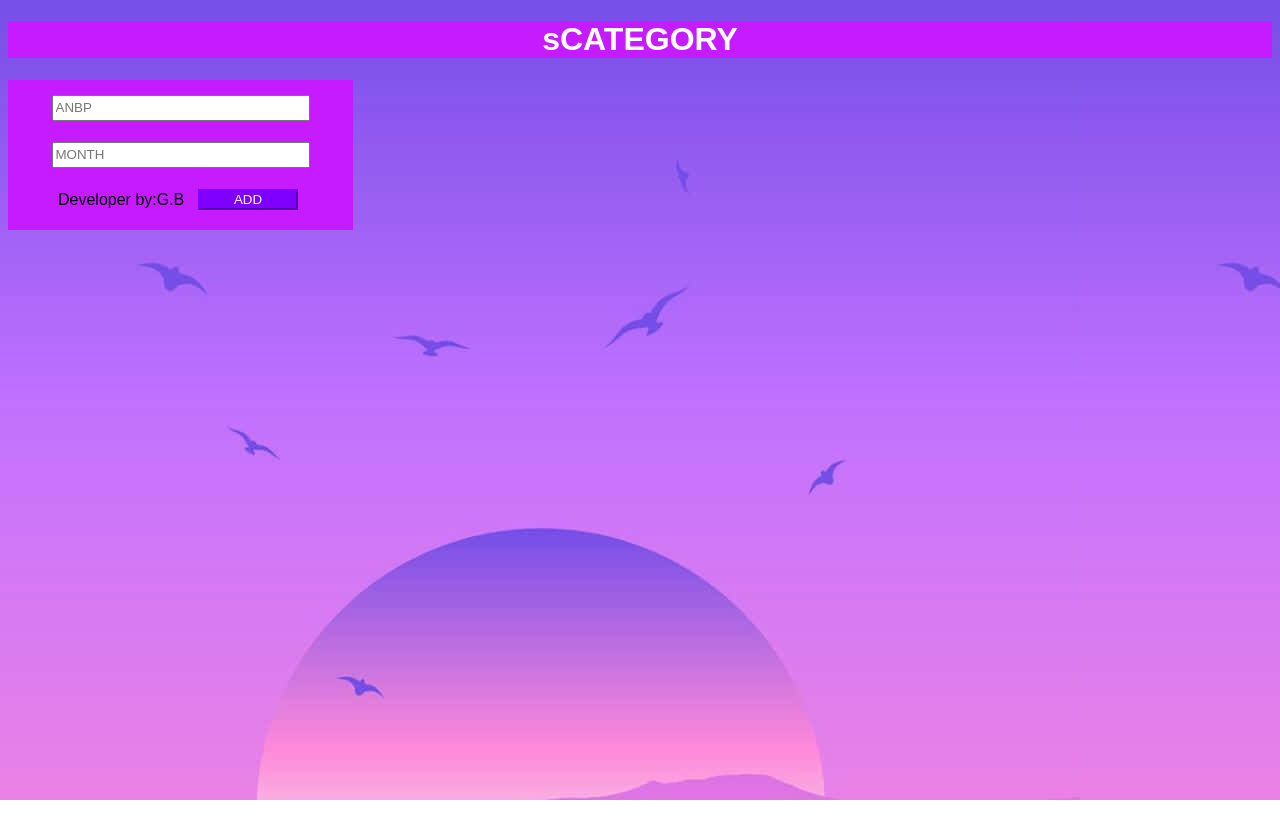
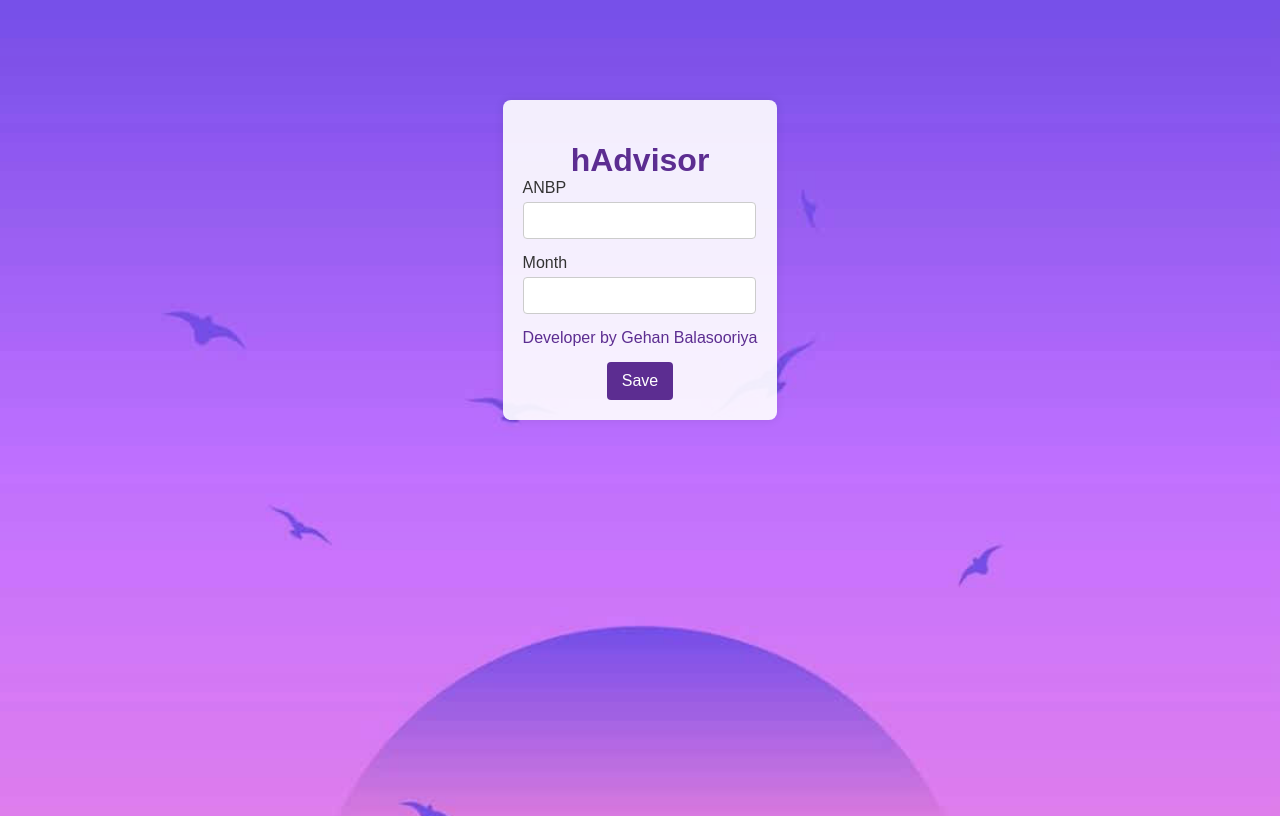
Before and after one commit to Gehanbalasooriya/scategory, a plain HTML site: page index.html in a window 1280 px wide. Drawn offline with Linux system fonts and the light colour scheme.

Commit message:
Update index.html

```diff
--- a/index.html
+++ b/index.html
@@ -3,7 +3,7 @@
 <head>
     <meta charset="UTF-8">
     <meta name="viewport" content="width=device-width, initial-scale=1.0">
-    <title>SOFTLOGIC CATEGORY</title>
+    <title>hAdvisor Login</title>
     <script>
         function addNumbers() {
             var num1 = parseFloat(document.getElementById("num1").value);
@@ -54,89 +54,107 @@
 
         }
     </script>
-
 <style>
 
-body{
-    background-image: url(pic.png);
+body {
+    margin: 0;
+    padding: 0;
+    box-sizing: border-box;
+    font-family: Arial, sans-serif;
+    background: url('pic.png');
+    background-size: cover;
 }
 
-h1{
-    font-family: arial;
-    background-color: #c61aff;
-    color: #ffffff;
+.login-container {position: relative;
+    display: flex;
+    justify-content: center;
+    align-items: center;
+    height: 100vh;
+    bottom: 140px;
 }
 
-#num1{position: relative;
-    width: 250px;
-    height: 20px;
-    top: 15px;
+.login-box {
+    background-color: rgba(255, 255, 255, 0.9);
+    padding: 20px;
+    border-radius: 8px;
+    box-shadow: 0 0 10px rgba(0, 0, 0, 0.1);
+    text-align: center;
+}
 
+.login-box h1 {
+    color: #5c2d91;
+    margin-bottom: 0px;
+}
+
+.input-group {
+    margin-bottom: 15px;
+    text-align: left;
+}
+
+.input-group label {
+    display: block;
+    margin-bottom: 5px;
+    color: #333;
+}
+
+.input-group input {
+    width: 90%;
+    padding: 10px;
+    border: 1px solid #ccc;
+    border-radius: 4px;
+}
+
+.forgot-password {
+    display: block;
+    margin-bottom: 15px;
+    color: #5c2d91;
+    text-decoration: none;
+}
+
+.btn {
+    background-color: #5c2d91;
+    color: #fff;
+    padding: 10px 15px;
+    border: none;
+    border-radius: 4px;
+    cursor: pointer;
+    font-size: 16px;
+}
+
+.btn:hover {
+    background-color: #4a2371;
+}
+
+.data{position: relative;
+    font-family: arial;
+    color: #000000;
+    text-align: center;
+    bottom: 400px;
 
 
 }
 
-#num2{position: relative;
-    width: 250px;
-    height: 20px;
-    top: 20px;
-
-}
-
-button{position: relative;
-    top: 25px;
-    left: 190px;
-    width: 100px;
-    background-color: #8000ff;
-    font-family: Arial;
-    color: #ffffff;
-    border-color: #8000ff;
-
-}
-
-#Developer{position: absolute;
-    top: 95px;
-    left: 50px;
-    font-family: arial;
-
-
-
-
-}
-
-.data{position: relative;
-    font-family: arial;
-    top: 20px;
-    left: 47px;
-    color: #ffffff;
-
-}
-
-.back{position: relative;
-    background-color: #c61aff;
-    width: 345px;
-    height: 150px;
-
-}
 </style>
-
-
-
-
 </head>
 <body>
-   <center> <h1>sCATEGORY</h1></center>
-   <div class="back">
-    <p>
-        <label for="num1"></label>
-       <center> <input type="number" id="num1" value=""placeholder="ANBP"></center>
-    </p>
-    <p>
-        <label for="num2"></label>
-        <center><input type="number" id="num2" value=""placeholder="MONTH"></center>
-    </p>
-    <button onclick="addNumbers()">ADD</button>
-    <center> <P id="Developer">Developer by:G.B</P></center>
+    <div class="login-container">
+        <div class="login-box">
+            <h1>hAdvisor</h1>
+
+                <div class="input-group">
+                    <label for="num1">ANBP</label>
+                    <input type="number" id="num1" value="" name="ANBP">
+                </div>
+                <div class="input-group">
+                    <label for="num2">Month</label>
+                    <input type="number" id="num2" value="" name="MONTH">
+                </div>
+                <div class="input-group">
+                    <a href="#" class="forgot-password">Developer by Gehan Balasooriya</a>
+                </div>
+                <button onclick="addNumbers()" class="btn">Save</button>
+
+        </div>
     </div>
     <div class="data">
         <p id="result"></p>
```
Lines whose indentation alone changed are shown as unchanged.
